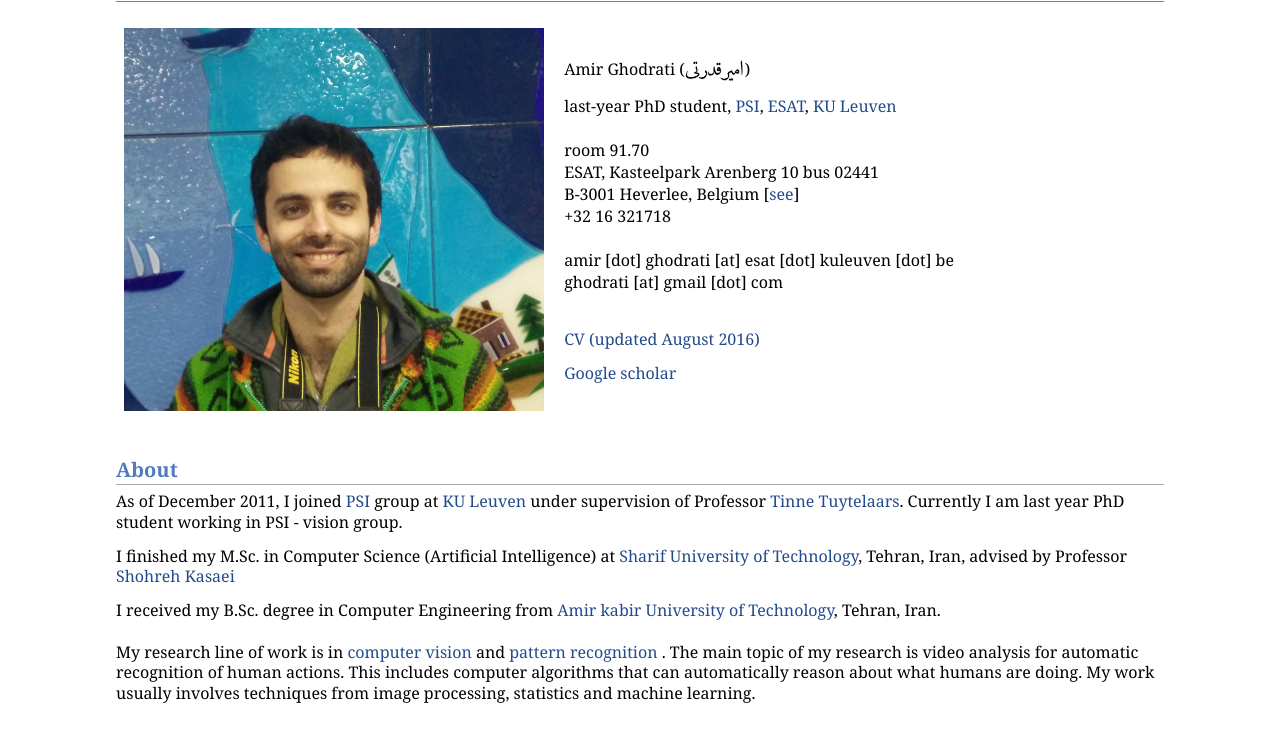
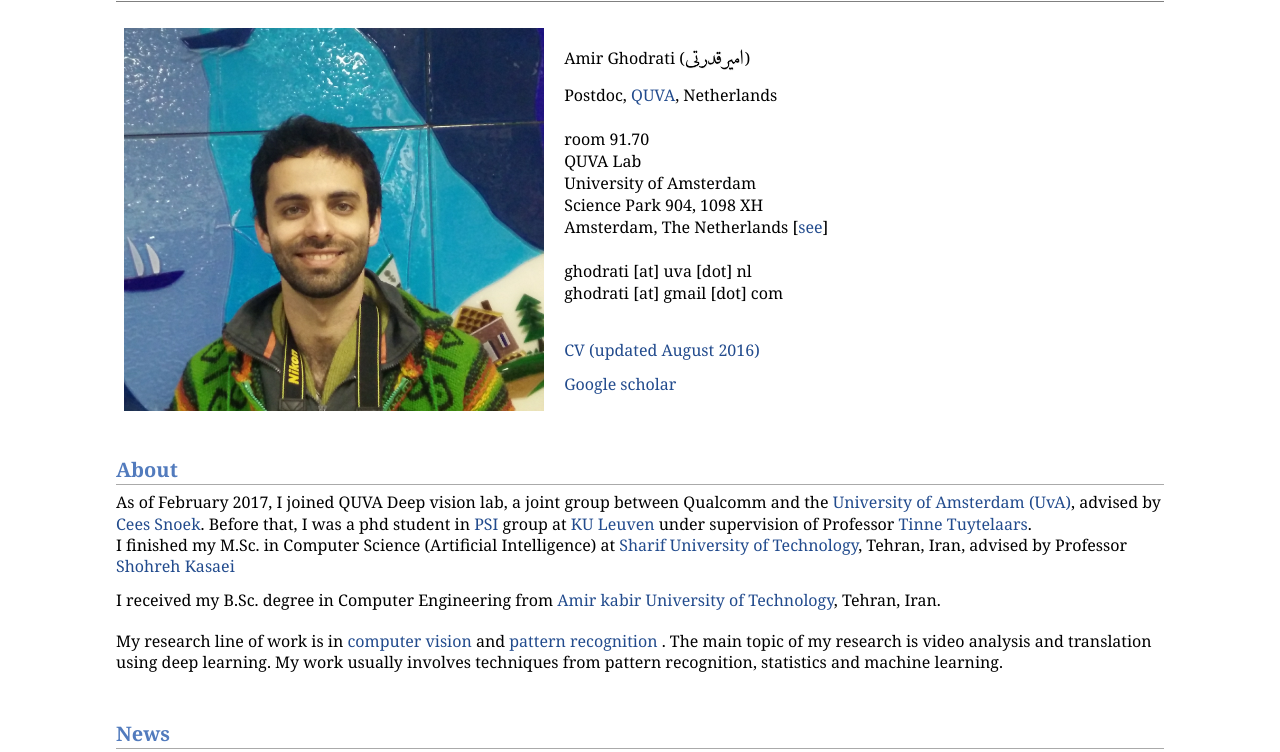
Before and after one commit to aghodrati/aghodrati.github.io, a plain HTML site: page index.html in a window 1280 px wide. Shown: the part 46-798 px from the top of the page. Drawn offline with Linux system fonts and the light colour scheme.

Commit message:
Update index.html

```diff
--- a/index.html
+++ b/index.html
@@ -4,7 +4,7 @@
 <head>
 <meta http-equiv="Content-Type" content="text/html; charset=UTF-8">
 <meta name="description" content="Amir Ghodrati's Homepage">
-<meta name="keywords" content="amir ghodrati, ghodrati, sharif, amir, vision, computer vision, human motion, video analysis, ipl, human action recognition, ghodrati KU Leuven, ghodrati visics, visics, viewpoint estimation">
+<meta name="keywords" content="amir ghodrati, ghodrati, sharif, amir, vision, computer vision, human motion, video analysis, ipl, human action recognition, ghodrati KU Leuven, ghodrati visics, visics, viewpoint estimation, ghodrati quva, ghodrati uva, qualcomm university of amsterdam, quva">
 
 <link rel="stylesheet" href="materials/jemdoc.css" type="text/css">
 <link rel="stylesheet" href="treeview/jquery.treeview.css" />
@@ -58,14 +58,16 @@
 <table class="imgtable"><tbody><tr><td>
 <p><img src="imgs/amir_index.jpg" alt="Amir" width="420px">&nbsp;</td>
 <td align="left"><p>Amir Ghodrati  (<img src="imgs/mynamepersian.jpg" align="top" width="60px" alt="my name in persian">)</p> <!--style="position:absolute; width:60px"-->
-last-year PhD student, <a href="https://www.esat.kuleuven.be/psi"> PSI</a>, <a href="http://www.esat.kuleuven.be/english"> ESAT</a>, <a href="http://www.kuleuven.be/english"> KU Leuven</a><br>
+Postdoc, <a href="https://ivi.fnwi.uva.nl/quva/"> QUVA</a>, Netherlands<br>
 <br>
-room 91.70 <br>
-ESAT, Kasteelpark Arenberg 10 bus 02441<br>
-B-3001 Heverlee, Belgium [<a href="http://maps.google.com/maps?q=50.862304,4.686097(ESAT)&iwloc=A&hl=en" target="_blank">see</a>]<br>
-+32 16 321718<br>
+room 91.70<br>
+QUVA Lab<br>
+University of Amsterdam<br>
+Science Park 904, 1098 XH<br>
+Amsterdam, The Netherlands [<a href="http://maps.google.com/maps?q=52.3547023,4.9538643&iwloc=A&hl=en" target="_blank">see</a>]<br>
+
 <br>
-amir [dot] ghodrati [at] esat [dot] kuleuven [dot] be <br>
+ghodrati [at] uva [dot] nl <br>
 ghodrati [at] gmail [dot] com<br>
 </p>
 <br>
@@ -76,15 +78,17 @@ ghodrati [at] gmail [dot] com<br>
 
 
 <h2>About</h2>
-<p> As of December 2011, I joined <a href="https://www.esat.kuleuven.be/psi">PSI</a> group at <a href="http://www.kuleuven.be/english">KU Leuven</a> under supervision of Professor <a href="http://homes.esat.kuleuven.be/~tuytelaa/">Tinne Tuytelaars</a>. Currently I am last year PhD student working in PSI - vision group. </p>
+As of February 2017, I joined QUVA Deep vision lab, a joint group between Qualcomm and the <a href="http://www.uva.nl/en/home">University of Amsterdam (UvA)</a>, advised by <a href="http://www.ceessnoek.info/">Cees Snoek</a>.
+Before that, I was a phd student in <a href="https://www.esat.kuleuven.be/psi">PSI</a> group at <a href="http://www.kuleuven.be/english">KU Leuven</a> under supervision of Professor <a href="http://homes.esat.kuleuven.be/~tuytelaa/">Tinne Tuytelaars</a>.
 <p> I finished my M.Sc. in Computer Science (Artificial Intelligence) at <a href="http://www.sharif.ir/en/"> Sharif University of Technology</a>, Tehran, Iran, advised by Professor <a href="http://sharif.edu/%7Eskasaei/">Shohreh Kasaei</a> </p>
 <p>I received my B.Sc. degree in Computer Engineering from <a href="http://www.aut.ac.ir/">Amir kabir University of Technology</a>, Tehran, Iran. <br><br>
 My research line of work is in <a href="http://en.wikipedia.org/wiki/Computer_vision">computer vision</a> and <a href="https://en.wikipedia.org/wiki/Pattern_recognition"> pattern recognition </a>.
-The main topic of my research is video analysis for automatic recognition of human actions. This includes computer algorithms that can automatically reason about what humans are doing. My work usually involves techniques from image processing, statistics and machine learning.<br><br></p>
+The main topic of my research is video analysis and translation using deep learning. My work usually involves techniques from pattern recognition, statistics and machine learning.<br><br></p>
 
 
 <h2>News</h2>
 <ul>
+<li><p>Feb 2017: I joined QUVA deep vision lab as a postdoc</p></li>
 <li><p>July 2016: Two of our papers are accepted in ECCV and BMVC</p></li>
 <li><p>April 2016: Our paper is accepted in TPAMI</p></li>
 <li><p>December 2015: We published a paper about image generation in <a href="http://arxiv.org/abs/1511.08446">arxiv</a></p></li>
```
